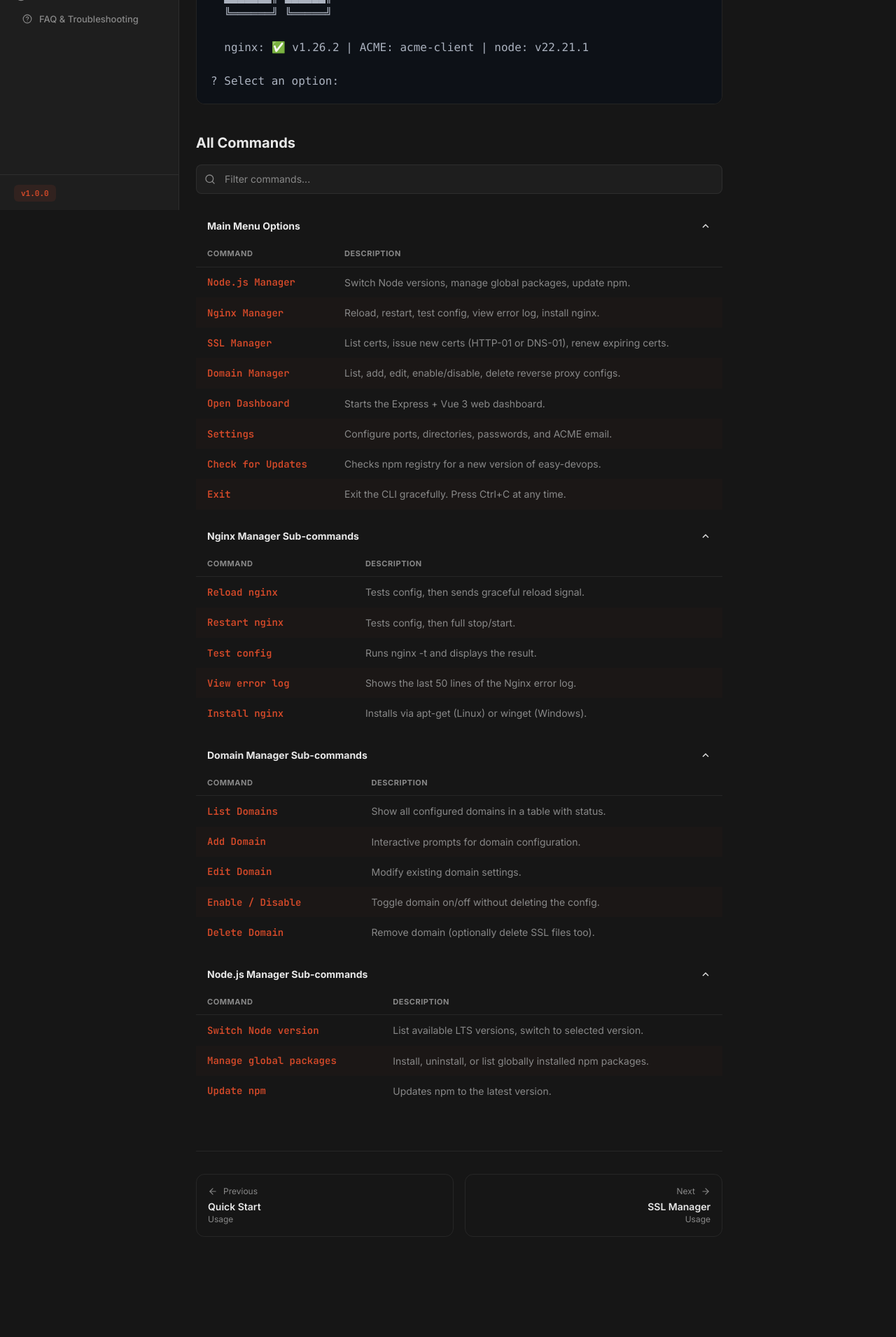
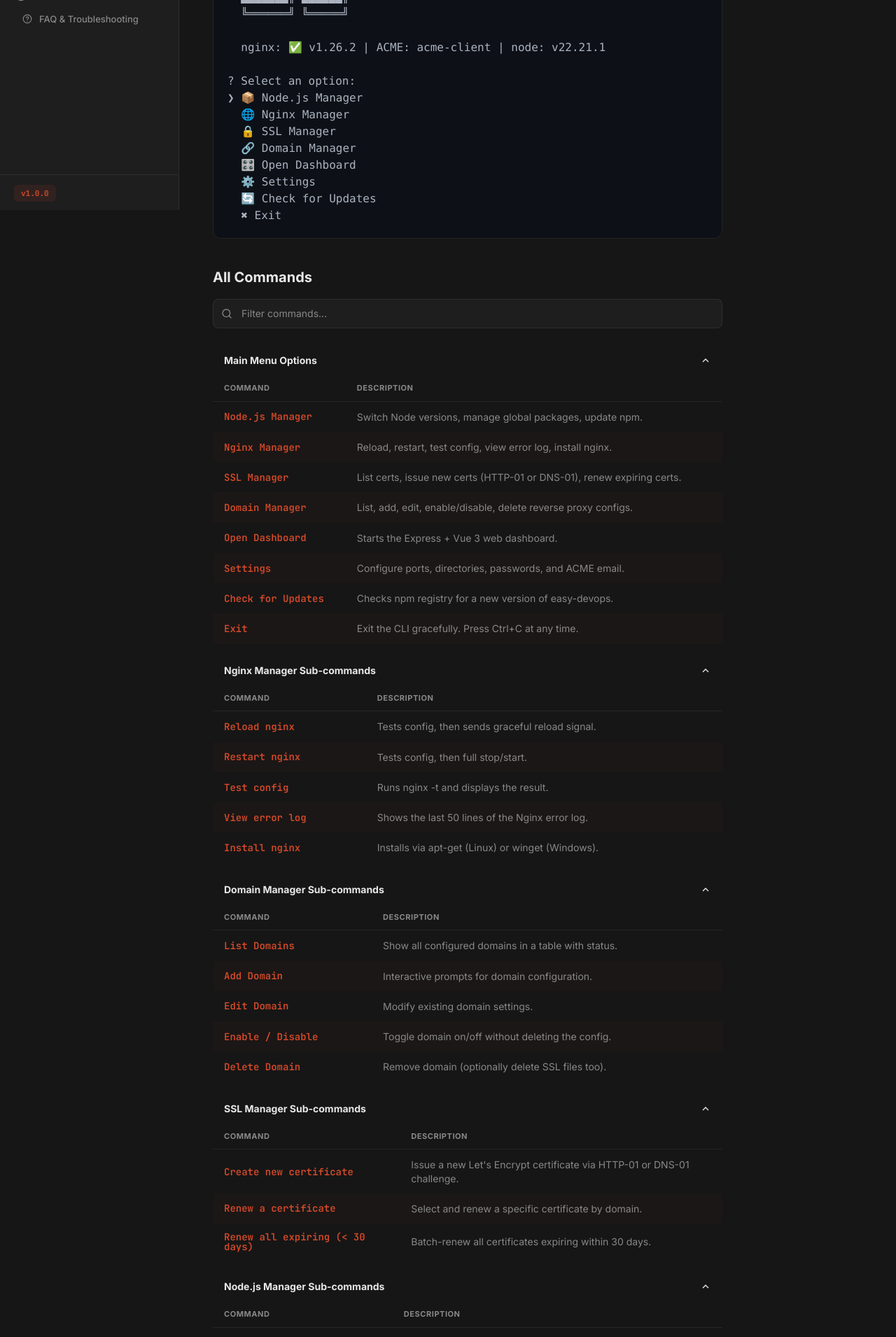
Before and after one commit to omar00050/easy-devops-docs, a Next.js app: page /docs/commands in a window 1280 px wide. Shown: the part 500-2410 px from the top of the page at 70% size. Before the commit the page ends 2315 px from the top, so only its background shows below. Built offline with nearby package versions, Linux system fonts and the light colour scheme.

Commit message:
feat: enhance command reference and overview pages with SSL Manager options

```diff
--- a/app/docs/commands/page.tsx
+++ b/app/docs/commands/page.tsx
@@ -46,6 +46,14 @@
     ],
   },
   {
+    title: "SSL Manager Sub-commands",
+    commands: [
+      { name: "Create new certificate", description: "Issue a new Let's Encrypt certificate via HTTP-01 or DNS-01 challenge." },
+      { name: "Renew a certificate", description: "Select and renew a specific certificate by domain." },
+      { name: "Renew all expiring (< 30 days)", description: "Batch-renew all certificates expiring within 30 days." },
+    ],
+  },
+  {
     title: "Node.js Manager Sub-commands",
     commands: [
       { name: "Switch Node version", description: "List available LTS versions, switch to selected version." },
@@ -74,7 +82,15 @@
 
   nginx: ✅ v1.26.2 | ACME: acme-client | node: v22.21.1
 
-? Select an option:`}</CodeBlock>
+? Select an option:
+❯ 📦 Node.js Manager
+  🌐 Nginx Manager
+  🔒 SSL Manager
+  🔗 Domain Manager
+  🎛️ Open Dashboard
+  ⚙️ Settings
+  🔄 Check for Updates
+  ✖ Exit`}</CodeBlock>
 
       <h2 id="commands" className="prose-heading-3 text-foreground">All Commands</h2>
       <CmdTable groups={groups} />
--- a/app/docs/layout.tsx
+++ b/app/docs/layout.tsx
@@ -40,7 +40,7 @@
 
       {/* Main */}
       <main className="lg:pl-64 pt-14 min-h-screen">
-        <div className="max-w-[800px] w-full px-6 py-10 lg:py-12 lg:ml-0">
+        <div className="max-w-[800px] w-full px-6 py-10 lg:py-12 lg:pl-12">
           {children}
         </div>
       </main>
--- a/app/docs/overview/page.tsx
+++ b/app/docs/overview/page.tsx
@@ -36,7 +36,15 @@
 
   nginx: ✅ v1.26.2 | ACME: acme-client | node: v22.21.1
 
-? Select an option:`}</CodeBlock>
+? Select an option:
+❯ 📦 Node.js Manager
+  🌐 Nginx Manager
+  🔒 SSL Manager
+  🔗 Domain Manager
+  🎛️ Open Dashboard
+  ⚙️ Settings
+  🔄 Check for Updates
+  ✖ Exit`}</CodeBlock>
 
       <h2 id="core-capabilities" className="text-xl font-bold mt-10 mb-4 text-foreground">Core Capabilities</h2>
 
--- a/package.json
+++ b/package.json
@@ -1,6 +1,6 @@
 {
   "name": "easy-devops-docs",
-  "version": "1.0.0",
+  "version": "1.0.1",
   "private": true,
   "scripts": {
     "dev": "next dev",
```
